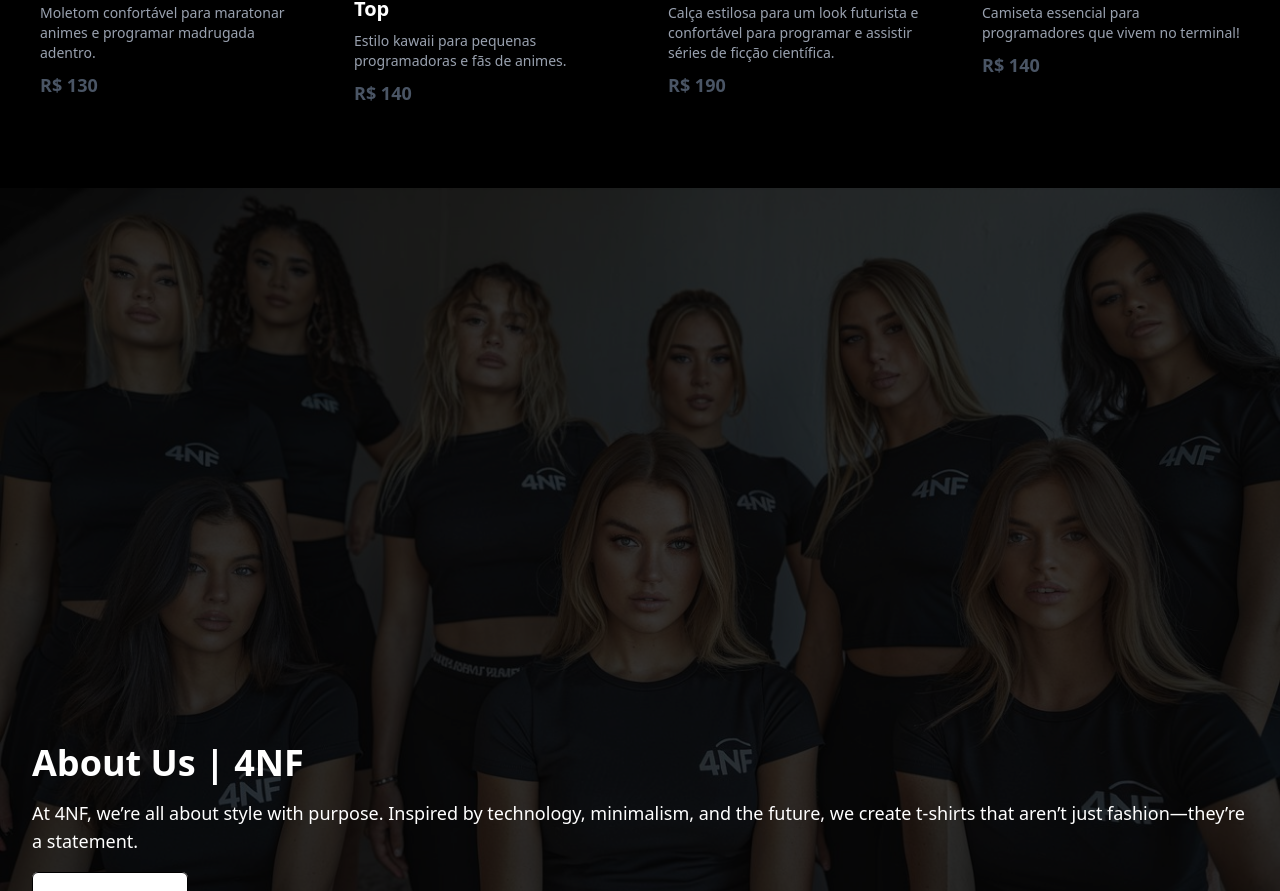
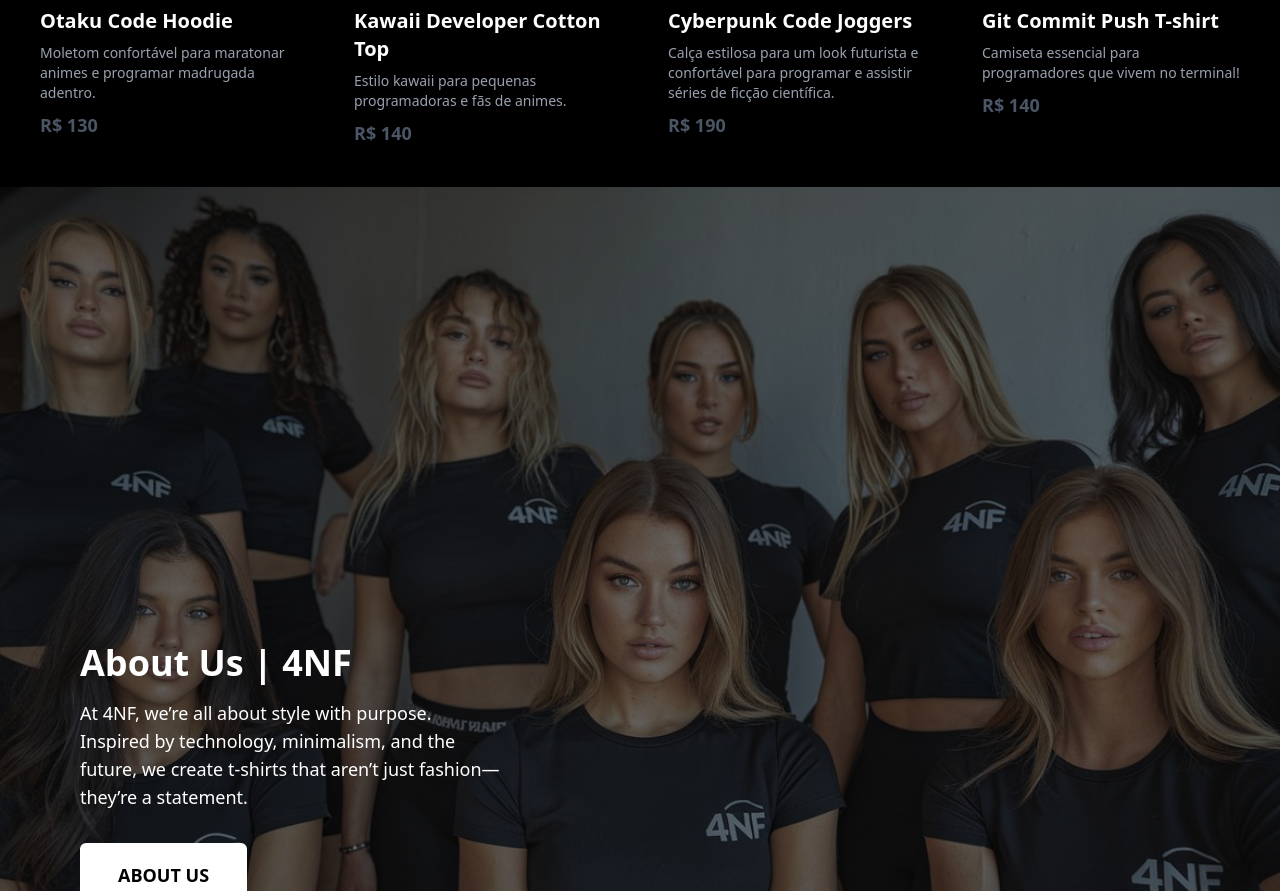
Before and after one commit to pedrinho-devv/4NOTFASHION, a React (Vite) app: page / in a window 1280 px wide. Shown: the part 1909-2800 px from the top of the page. Built offline with nearby package versions, Linux system fonts and the light colour scheme.

Commit message:
correções no about

```diff
--- a/src/Components/About.jsx
+++ b/src/Components/About.jsx
@@ -2,23 +2,32 @@ import { assets } from "../assets/assets";
 
 export default function About() {
   return (
-    <div className="relative w-full h-screen">
+    <div className="relative w-full h-screen flex items-center justify-center">
       {/* Imagem de fundo */}
       <img
         src={assets.about_img}
-        alt="imagem de sobre da loja"
-        className="absolute top-0 left-0 w-full h-full object-cover sm:object-contain bg-black/90 opacity-25"
+        alt="About our store"
+        className="absolute top-0 left-0 w-full h-full object-cover bg-black/50 opacity-50"
       />
 
       {/* Conteúdo sobreposto */}
-      <div className="absolute bottom-0 left-0 text-white text-left p-8">
-        <h2 className="text-4xl font-bold mb-4">About Us | 4NF</h2>
-        <p className="text-lg mb-8">
-          At 4NF, we’re all about style with purpose. Inspired by technology,
+      <div className="absolute bottom-10 left-1/2 -translate-x-1/2 text-white text-center
+                      w-[90%] max-w-[500px] p-6 sm:p-10
+                      sm:left-10 sm:translate-x-0 sm:text-left">
+        <h2 className="text-3xl sm:text-4xl font-bold mb-4">About Us | 4NF</h2>
+        <p className="text-base sm:text-lg mb-8">
+          At 4NF, we’re all about style with purpose. <br /> Inspired by technology,
           minimalism, and the future, we create t-shirts that aren’t just
           fashion—they’re a statement.
         </p>
-        <a href="#" className="bg-white mt-12 text-black px-9 rounded-md text-lg font-black py-4 hover:bg-transparent hover:text-white border hover:border-white duration-300 ease-in-out">About Us</a>
+        <a
+          href="#"
+          className="bg-white text-black px-6 py-3 sm:px-9 sm:py-4 rounded-md text-lg font-black uppercase
+                     hover:bg-transparent hover:text-white border-2 border-white
+                     transition duration-300 ease-in-out inline-block"
+        >
+          About Us
+        </a>
       </div>
     </div>
   );
--- a/src/Components/Collection.jsx
+++ b/src/Components/Collection.jsx
@@ -3,7 +3,7 @@ import { products } from "../assets/assets";
 
 function Collection() {
     return (
-        <div className="w-full text-white">
+        <div className="w-full text-white mt-20">
             {/* Cabeçalho da coleção */}
             <div className="container mx-auto text-center py-16 mt-10">
                 <h2 className="text-5xl text-start pl-6 font-bold">NEW COLLECTION</h2>
```
